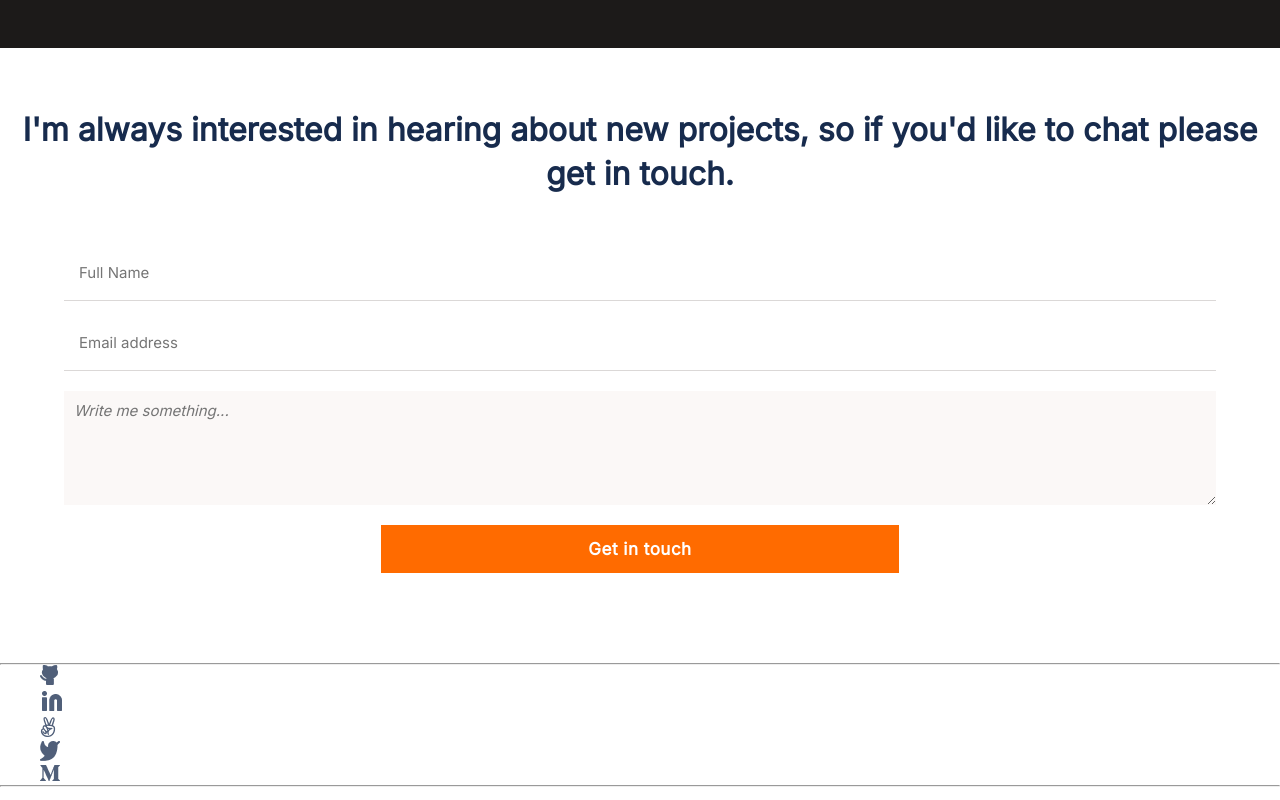
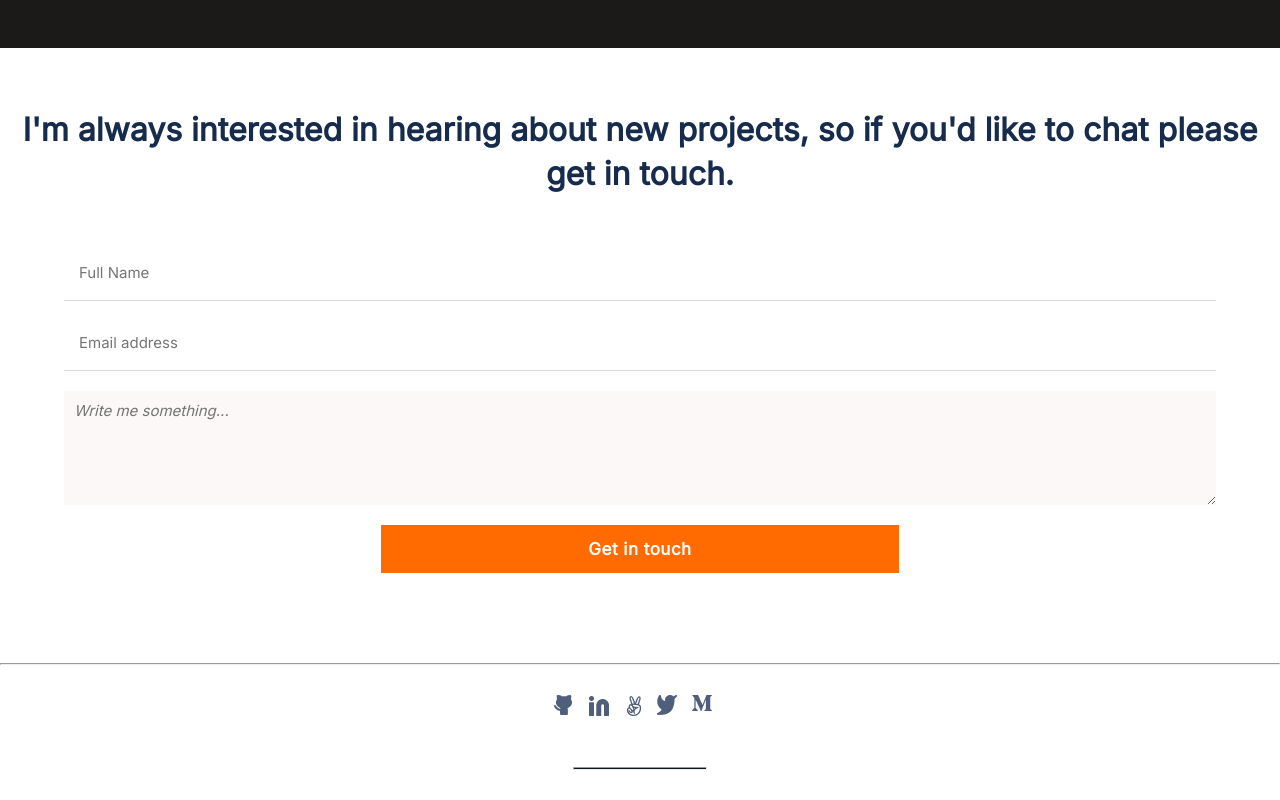
Before and after one commit to mryeminthu/Portfolio, a website: page index.html in a window 1280 px wide. Shown: the part 5930-6730 px from the top of the page. Drawn offline with Linux system fonts and the light colour scheme.

Commit message:
Add CSS for Footer

```diff
--- a/styles.css
+++ b/styles.css
@@ -415,3 +415,56 @@ textarea{
   background-color:  #DFE1E6;
   margin-top: 90px;
 }
+
+footer{
+  background-color: #ffffff;
+  padding-bottom: 30px;
+}
+.footer-links{
+  display: flex;
+  justify-content: center;
+  list-style-type: none;
+  padding: 30px 0 45px 0;
+}
+.footer-link{
+  margin-right: 15px;
+}
+.footer-links li:nth-of-type(2){
+  margin-top: -1px;
+}
+.footer-links li:nth-of-type(3){
+  margin-top: 1px;
+}
+
+to  Everyone
+footer{
+  background-color: #ffffff;
+  padding-bottom: 30px;
+}
+.footer-links{
+  display: flex;
+  justify-content: center;
+  list-style-type: none;
+  padding: 30px 0 45px 0;
+}
+.footer-link{
+  margin-right: 15px;
+}
+.footer-links li:nth-of-type(2){
+  margin-top: -1px;
+}
+.footer-links li:nth-of-type(3){
+  margin-top: 1px;
+}
+
+Ye Min Thu 14:26
+.footer-links li:last-child{
+  margin-top: 3px;
+}
+.footer-line{
+  width: 134px;
+  height: 3px;
+  background-color: #0D151E;
+  border-radius: 10px;
+  margin: auto;
+}
```
